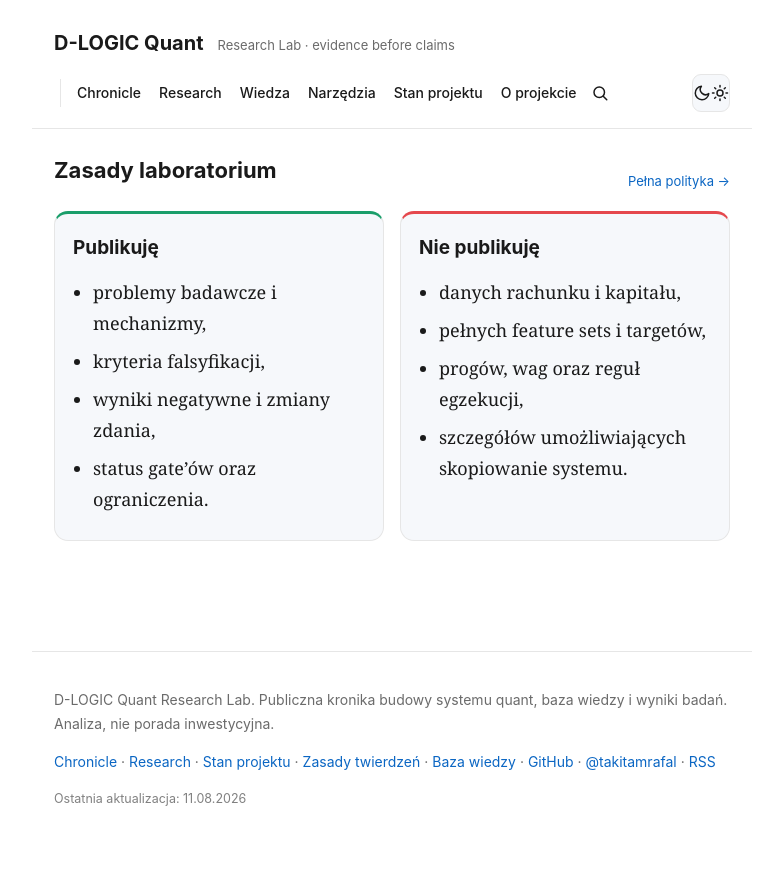
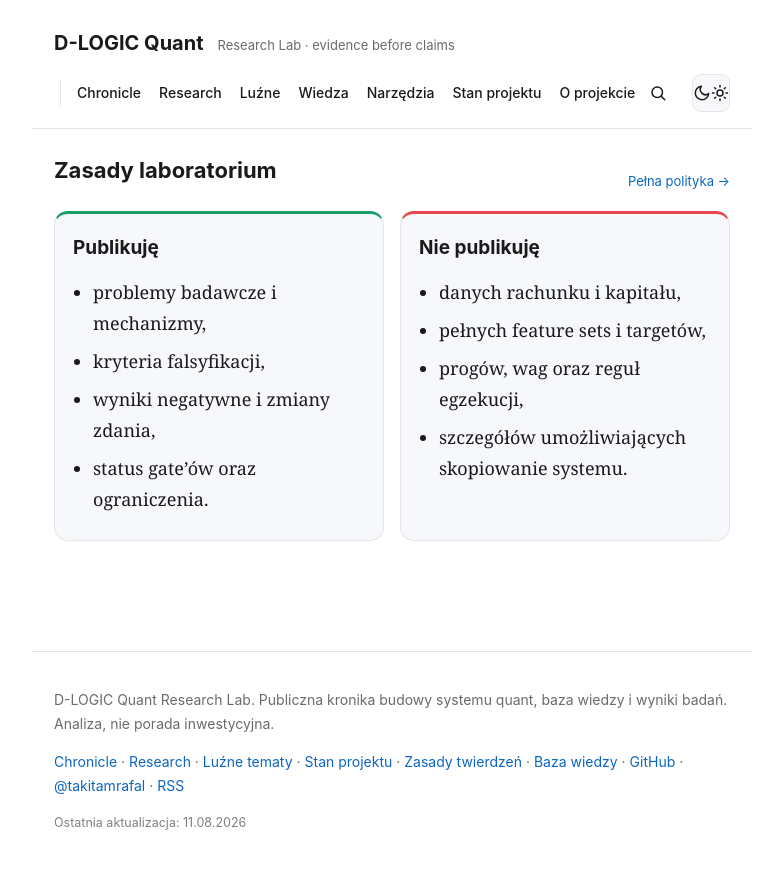
Before and after one commit to rdemb/dlogic-quant, a Jekyll site: the page built from index.html, in a window 1280 px wide and 900 px high, scrolled down 1802 px. Shown: the top 869 px of the window, without its empty margins (248-1031 px from the left). Built offline with Jekyll 4.4.1, drawn with Linux system fonts in a browser that asks for light colours.

Commit message:
Add Loose Topics to site navigation

```diff
--- a/_layouts/default.html
+++ b/_layouts/default.html
@@ -18,7 +18,8 @@
   <span class="tag">Research Lab · evidence before claims</span>
   <nav class="nav" id="site-nav">
     <a href="{{ '/chronicle/' | relative_url }}"{% if page.url == '/chronicle/' or page.category == 'algo' %} class="on"{% endif %}>Chronicle</a>
-    <a href="{{ '/research/' | relative_url }}"{% if page.url == '/research/' %} class="on"{% endif %}>Research</a>
+    <a href="{{ '/research/' | relative_url }}"{% if page.url == '/research/' or page.category == 'research' %} class="on"{% endif %}>Research</a>
+    <a href="{{ '/luzne-tematy/' | relative_url }}"{% if page.url == '/luzne-tematy/' or page.category == 'luzne' %} class="on"{% endif %}>Luźne</a>
     <a href="{{ '/edukacja/' | relative_url }}"{% if page.url == '/edukacja/' %} class="on"{% endif %}>Wiedza</a>
     <a href="{{ '/narzedzia/' | relative_url }}"{% if page.url == '/narzedzia/' %} class="on"{% endif %}>Narzędzia</a>
     <a href="{{ '/status/' | relative_url }}"{% if page.url == '/status/' %} class="on"{% endif %}>Stan projektu</a>
@@ -46,7 +47,7 @@
 </script>
 <footer class="site">
   <p>D-LOGIC Quant Research Lab. Publiczna kronika budowy systemu quant, baza wiedzy i wyniki badań. Analiza, nie porada inwestycyjna.</p>
-  <p><a href="{{ '/chronicle/' | relative_url }}">Chronicle</a> · <a href="{{ '/research/' | relative_url }}">Research</a> · <a href="{{ '/status/' | relative_url }}">Stan projektu</a> · <a href="{{ '/public-claims/' | relative_url }}">Zasady twierdzeń</a> · <a href="{{ '/edukacja/' | relative_url }}">Baza wiedzy</a> · <a href="https://github.com/rdemb/dlogic-quant" rel="noopener">GitHub</a> · <a href="https://x.com/takitamrafal" rel="me">@takitamrafal</a> · <a href="{{ '/feed.xml' | relative_url }}">RSS</a></p>
+  <p><a href="{{ '/chronicle/' | relative_url }}">Chronicle</a> · <a href="{{ '/research/' | relative_url }}">Research</a> · <a href="{{ '/luzne-tematy/' | relative_url }}">Luźne tematy</a> · <a href="{{ '/status/' | relative_url }}">Stan projektu</a> · <a href="{{ '/public-claims/' | relative_url }}">Zasady twierdzeń</a> · <a href="{{ '/edukacja/' | relative_url }}">Baza wiedzy</a> · <a href="https://github.com/rdemb/dlogic-quant" rel="noopener">GitHub</a> · <a href="https://x.com/takitamrafal" rel="me">@takitamrafal</a> · <a href="{{ '/feed.xml' | relative_url }}">RSS</a></p>
   <p class="foot-upd">Ostatnia aktualizacja: {{ site.time | date: "%-d.%m.%Y" }}</p>
 </footer>
 </body>
```
